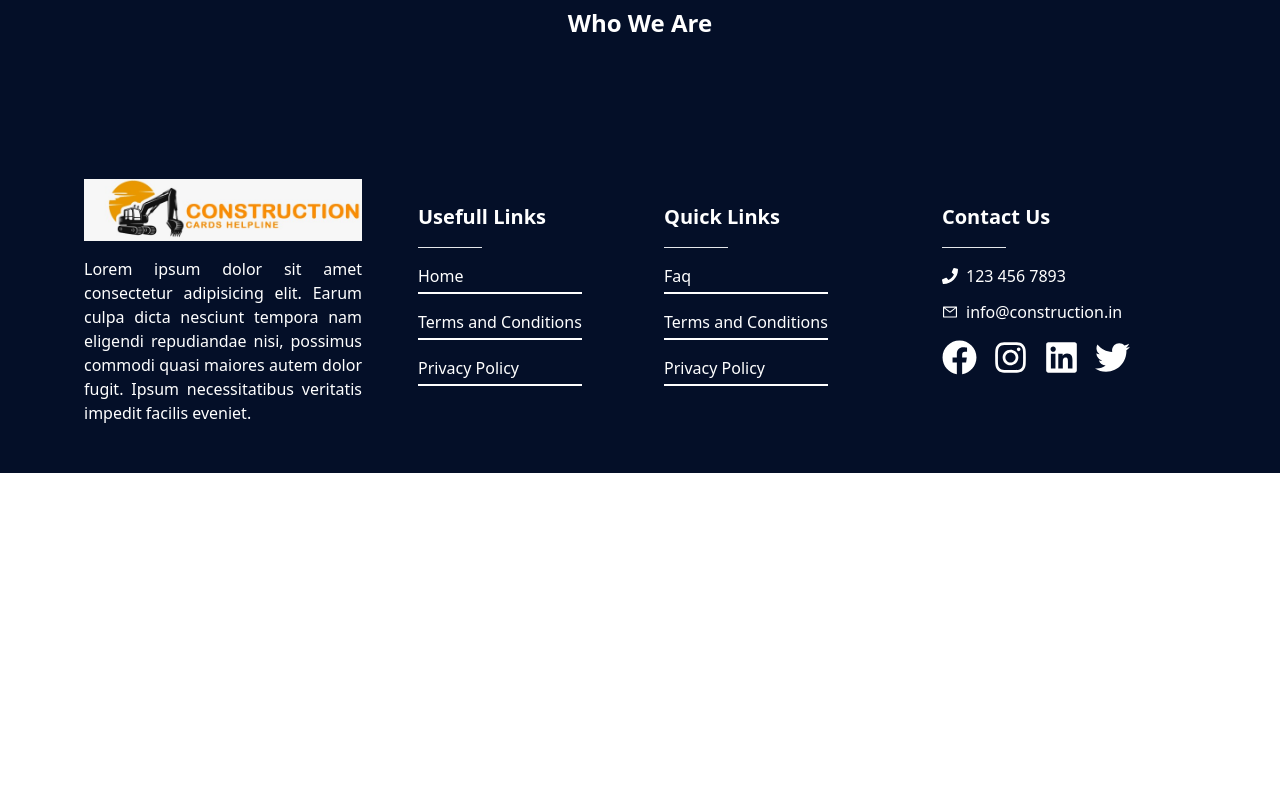
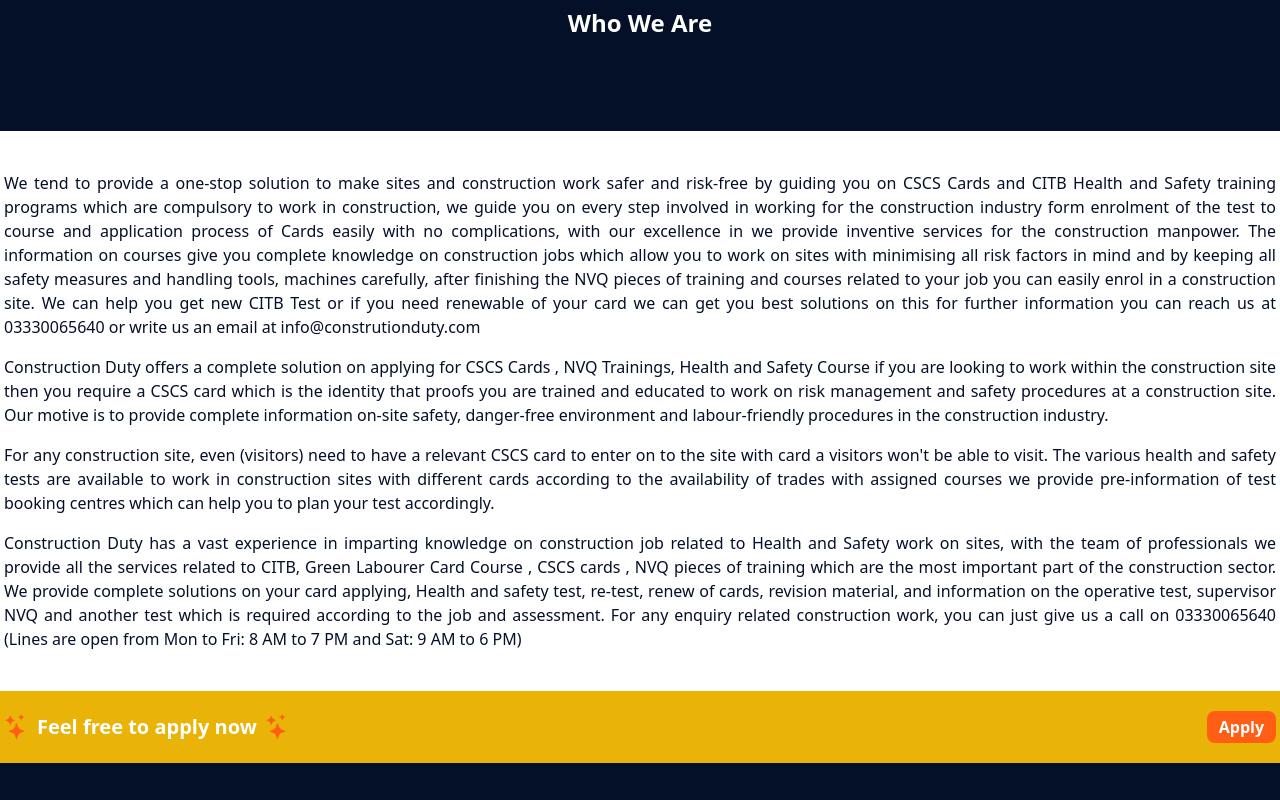
Before and after one commit to nishantsingh345/construction2, a Next.js app: page /about in a window 1280 px wide. Shown: the part 240-1040 px from the top of the page. Before the commit the page ends 800 px from the top, so only its background shows below. Built offline with nearby package versions, Linux system fonts and the light colour scheme.

Commit message:
add about content

```diff
--- a/src/app/about/page.tsx
+++ b/src/app/about/page.tsx
@@ -1,3 +1,5 @@
+import Contant from "@/components/about/Contant";
+import Apply from "@/components/common/Apply";
 import Hero from "@/components/common/Hero";
 import React from "react";
 
@@ -7,6 +9,8 @@
   return (
     <div>
       <Hero name="Who We Are" />
+      <Contant />
+      <Apply />
     </div>
   );
 };
--- a/src/app/contact/page.tsx
+++ b/src/app/contact/page.tsx
@@ -1,3 +1,4 @@
+import Apply from "@/components/common/Apply";
 import Hero from "@/components/common/Hero";
 import Cards from "@/components/contact/Cards";
 import ContactForm from "@/components/contact/ContactForm";
@@ -11,6 +12,7 @@
       <Hero name="Contact Us" />
       <Cards />
       <ContactForm />
+      <Apply />
     </div>
   );
 };
--- /dev/null
+++ b/src/components/about/Contant.tsx
@@ -0,0 +1,59 @@
+import React from "react";
+import Section from "../common/Section";
+
+type Props = {};
+
+const Contant = (props: Props) => {
+  return (
+    <div className="py-10">
+      <Section>
+        <div className="flex flex-col space-y-4 text-justify text-[#040f28]">
+          <p>
+            We tend to provide a one-stop solution to make sites and construction work safer and
+            risk-free by guiding you on CSCS Cards and CITB Health and Safety training programs
+            which are compulsory to work in construction, we guide you on every step involved in
+            working for the construction industry form enrolment of the test to course and
+            application process of Cards easily with no complications, with our excellence in we
+            provide inventive services for the construction manpower. The information on courses
+            give you complete knowledge on construction jobs which allow you to work on sites with
+            minimising all risk factors in mind and by keeping all safety measures and handling
+            tools, machines carefully, after finishing the NVQ pieces of training and courses
+            related to your job you can easily enrol in a construction site. We can help you get new
+            CITB Test or if you need renewable of your card we can get you best solutions on this
+            for further information you can reach us at 03330065640 or write us an email at
+            info@construtionduty.com
+          </p>
+
+          <p>
+            Construction Duty offers a complete solution on applying for CSCS Cards , NVQ Trainings,
+            Health and Safety Course if you are looking to work within the construction site then
+            you require a CSCS card which is the identity that proofs you are trained and educated
+            to work on risk management and safety procedures at a construction site. Our motive is
+            to provide complete information on-site safety, danger-free environment and
+            labour-friendly procedures in the construction industry.
+          </p>
+          <p>
+            {` For any construction site, even (visitors) need to have a relevant CSCS card to enter on
+            to the site with card a visitors won't be able to visit. The various health and safety
+            tests are available to work in construction sites with different cards according to the
+            availability of trades with assigned courses we provide pre-information of test booking
+            centres which can help you to plan your test accordingly.`}
+          </p>
+          <p>
+            Construction Duty has a vast experience in imparting knowledge on construction job
+            related to Health and Safety work on sites, with the team of professionals we provide
+            all the services related to CITB, Green Labourer Card Course , CSCS cards , NVQ pieces
+            of training which are the most important part of the construction sector. We provide
+            complete solutions on your card applying, Health and safety test, re-test, renew of
+            cards, revision material, and information on the operative test, supervisor NVQ and
+            another test which is required according to the job and assessment. For any enquiry
+            related construction work, you can just give us a call on 03330065640 (Lines are open
+            from Mon to Fri: 8 AM to 7 PM and Sat: 9 AM to 6 PM)
+          </p>
+        </div>
+      </Section>
+    </div>
+  );
+};
+
+export default Contant;
--- /dev/null
+++ b/src/components/common/Apply.tsx
@@ -0,0 +1,26 @@
+import React from "react";
+import Section from "./Section";
+import { BsStars } from "react-icons/bs";
+
+type Props = {};
+
+const Apply = (props: Props) => {
+  return (
+    <div className="py-5 bg-yellow-500 ">
+      <Section>
+        <div className="flex flex-col  justify-between items-center gap-2 md:flex-row">
+          <div className="flex items-center gap-2 text-[#ff5e14]">
+            <BsStars size={25} />
+            <p className="font-bold text-white text-xl"> Feel free to apply now </p>
+            <BsStars size={25} />
+          </div>
+          <div className="bg-[#ff5e14]  hover:bg-[#ff5e14]/90 text-white font-semibold  px-3 py-1 rounded-lg cursor-pointer ease-in-out duration-300">
+            Apply
+          </div>
+        </div>
+      </Section>
+    </div>
+  );
+};
+
+export default Apply;
--- a/src/components/common/Marque.tsx
+++ b/src/components/common/Marque.tsx
@@ -10,7 +10,7 @@
       <Section>
         <div className="py-12">
           <p className="text-center font-bold text-2xl text-[#ff5e14] pb-4">Our Partners</p>
-          <Marquee className="">
+          <Marquee pauseOnHover className="">
             <div className="mx-4 w-48">
               <img src="/logo1.jpeg" alt="" />
             </div>
--- a/src/components/common/Navbar.tsx
+++ b/src/components/common/Navbar.tsx
@@ -38,7 +38,7 @@
               </ul>
             </div>
 
-            <div className="bg-yellow-400 text-white font-semibold hover:bg-yellow-500 px-3 py-1 rounded-lg cursor-pointer ease-in-out duration-300">
+            <div className="bg-[#ff5e14]  hover:bg-[#ff5e14]/90 text-white font-semibold  px-3 py-1 rounded-lg cursor-pointer ease-in-out duration-300">
               Apply
             </div>
 
--- a/src/components/home/Book.tsx
+++ b/src/components/home/Book.tsx
@@ -29,7 +29,7 @@
 
 const Book = (props: Props) => {
   return (
-    <div className="py-10 bg-[#040f28]/20">
+    <div className="py-10 bg-[#040f28]/70">
       <Section>
         <div>
           <div>
--- a/src/components/home/Who.tsx
+++ b/src/components/home/Who.tsx
@@ -1,5 +1,6 @@
 import React from "react";
 import Section from "../common/Section";
+import Link from "next/link";
 
 type Props = {};
 
@@ -21,11 +22,11 @@
               prominent consulting firms in the UK which gives appropriate information in the
               construction industry to make the site safer and risk-free.
             </p>
-            <div>
-              <button className="bg-yellow-400 text-white font-semibold hover:bg-yellow-500 px-3 py-2 rounded-lg cursor-pointer ease-in-out duration-300">
+            <Link href="/about">
+              <button className="bg-[#ff5e14]  hover:bg-[#ff5e14]/90 text-white font-semibold  px-3 py-2 rounded-lg cursor-pointer ease-in-out duration-300">
                 Read More
               </button>
-            </div>
+            </Link>
           </div>
         </div>
       </Section>
```
